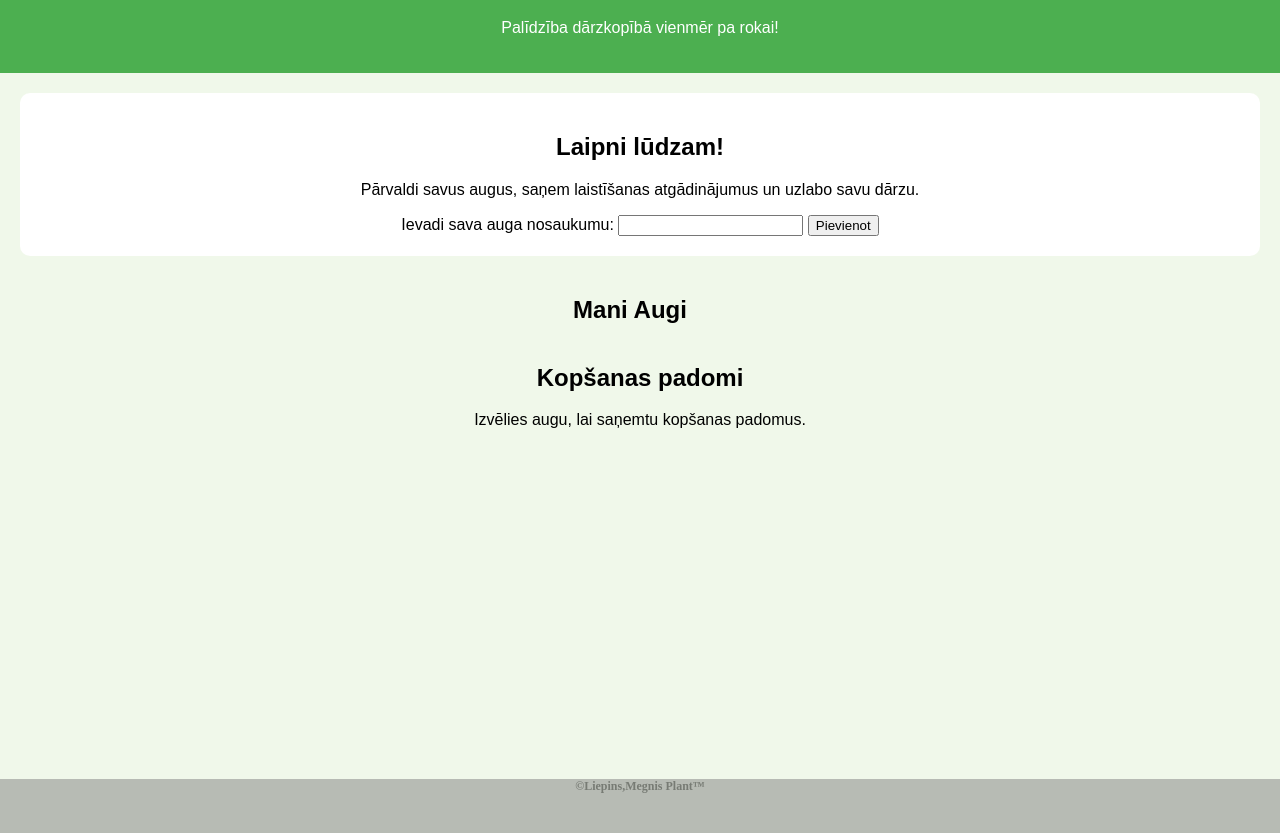
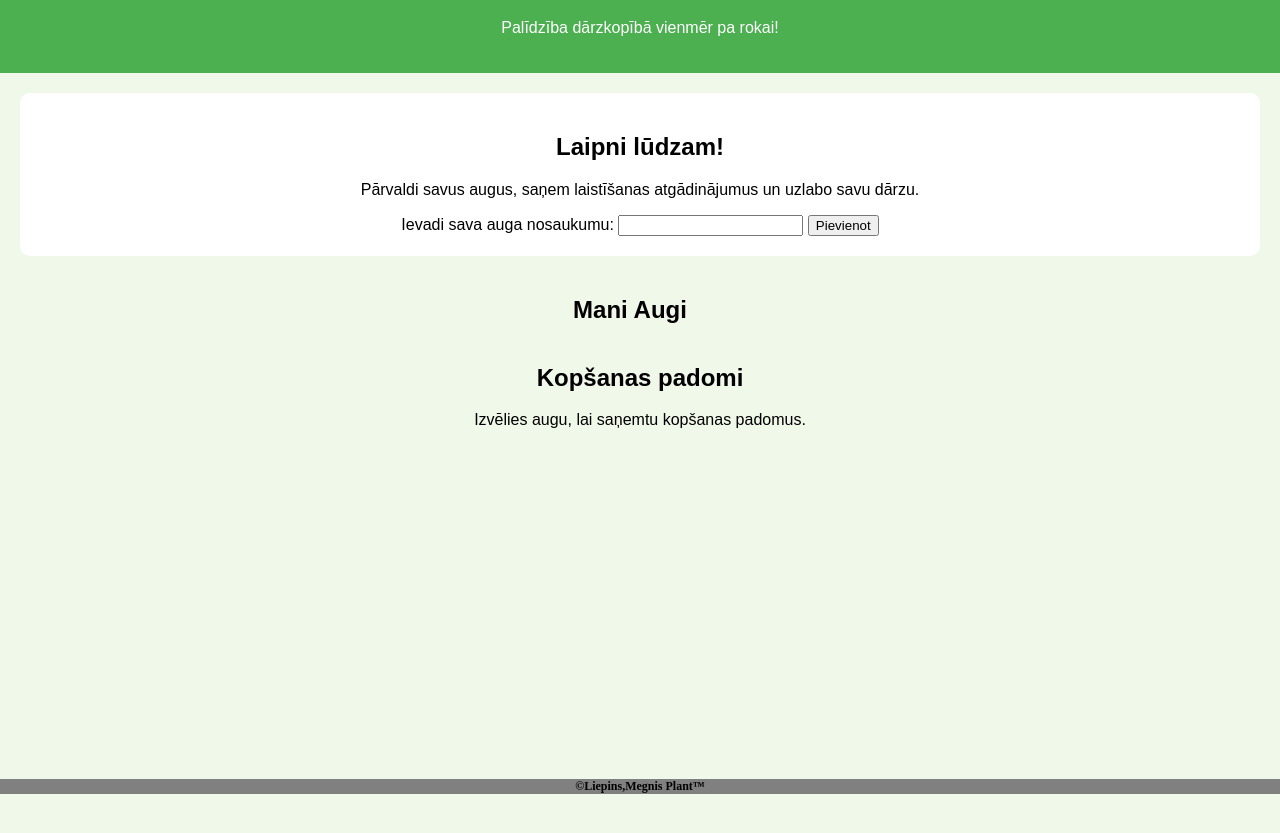
Before and after one commit to Megniss/V-D-A, a plain HTML site: page templates/index.html in a window 1280 px wide. Shown: the part 81-914 px from the top of the page. After the commit the page ends 875 px from the top, so only its background shows below. Drawn offline with Linux system fonts and the light colour scheme.

Commit message:
Pielaboju css

```diff
--- a/static/styles.css
+++ b/static/styles.css
@@ -43,9 +43,6 @@ header {
 #footer-box{
     background-color: gray;
     margin-top: 350px;
-    height: 100px;
-    opacity: 50%;
-
 }
 
 #footer-element{
```
